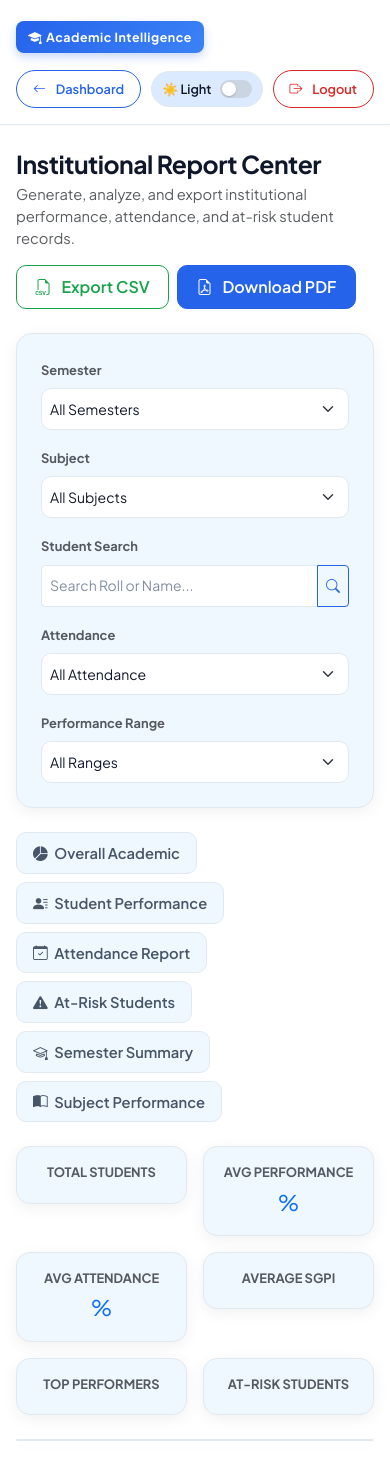
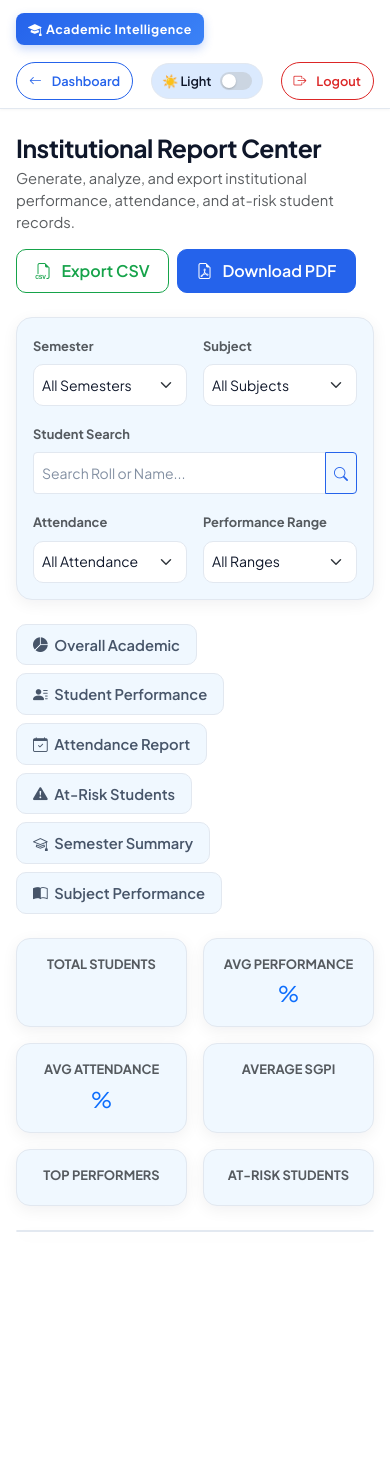
Before and after one commit to szeeshanZ123/academic-performance-examination-intelligence-system, a Flask app: template templates/admin_reports.html in a window 390 px wide. After the commit the page ends 1232 px from the top, so only its background shows below. Run offline with Flask 3, Linux system fonts and the light colour scheme; the template is opened without the code that fills it, so the values that code supplies are empty.

Commit message:
feat(responsive): make question paper intelligence and institutional report centers fully responsive

```diff
--- a/templates/admin_reports.html
+++ b/templates/admin_reports.html
@@ -92,34 +92,34 @@
   </head>
   <body>
     <!-- Navbar -->
-    <nav class="navbar navbar-expand-lg navbar-custom sticky-top py-3">
-      <div class="container-fluid px-4">
+    <nav class="navbar navbar-expand-lg navbar-custom sticky-top py-2.5">
+      <div class="container-fluid px-3 px-md-4">
         <a class="navbar-brand d-flex align-items-center gap-2" href="{{ url_for('home') }}">
           <span class="brand-badge"><i class="bi bi-mortarboard-fill me-1"></i> Academic Intelligence</span>
           <span class="text-muted fs-6 d-none d-sm-inline">| Institutional Reports</span>
         </a>
-        <div class="ms-auto d-flex align-items-center gap-3">
-          <a href="{{ url_for('home') }}" class="btn btn-outline-primary btn-sm rounded-pill px-3">
+        <div class="ms-auto d-flex flex-wrap align-items-center gap-2 gap-md-3">
+          <a href="{{ url_for('home') }}" class="btn btn-outline-primary btn-sm rounded-pill px-2.5 px-md-3">
             <i class="bi bi-arrow-left me-1"></i> Dashboard
           </a>
           <button id="themeToggleBtn" onclick="toggleTheme()" class="theme-toggle-pill" type="button" aria-label="Toggle Theme">
             <span>☀️ Light</span><span class="theme-toggle-track"><span class="theme-toggle-thumb"></span></span>
           </button>
-          <a href="{{ url_for('logout') }}" class="btn btn-outline-danger btn-sm rounded-pill px-3">
+          <a href="{{ url_for('logout') }}" class="btn btn-outline-danger btn-sm rounded-pill px-2.5 px-md-3">
             <i class="bi bi-box-arrow-right me-1"></i> Logout
           </a>
         </div>
       </div>
     </nav>
 
-    <div class="container-fluid px-4 py-4">
+    <div class="container-fluid px-3 px-md-4 py-4">
       <!-- Header / Title -->
       <div class="d-flex flex-column flex-md-row align-items-md-center justify-content-between gap-3 mb-4">
         <div>
           <h2 class="fw-bold mb-1">Institutional Report Center</h2>
           <p class="text-muted mb-0">Generate, analyze, and export institutional performance, attendance, and at-risk student records.</p>
         </div>
-        <div class="export-btn-group d-flex align-items-center gap-2">
+        <div class="export-btn-group d-flex flex-wrap align-items-center gap-2">
           <a id="btnExportCsv" href="{{ url_for('admin_reports_export_csv', **active_filters) }}" class="btn btn-outline-success" onclick="handleExportClick(this, 'CSV')">
             <i class="bi bi-filetype-csv me-1"></i> Export CSV
           </a>
@@ -136,12 +136,12 @@
       </div>
 
       <!-- Filter Controls Card -->
-      <div class="card-custom p-4 mb-4">
+      <div class="card-custom p-3 p-md-4 mb-4">
         <form method="GET" action="{{ url_for('admin_reports') }}" id="filterForm">
           <input type="hidden" name="report_type" id="reportTypeInput" value="{{ active_filters.report_type or 'overall' }}" />
 
           <div class="row g-3 align-items-end">
-            <div class="col-md-2">
+            <div class="col-6 col-md-2">
               <label class="form-label small fw-bold text-muted">Semester</label>
               <select name="semester" class="form-select form-select-sm" onchange="document.getElementById('filterForm').submit()">
                 <option value="" {% if not active_filters.semester %}selected{% endif %}>All Semesters</option>
@@ -151,7 +151,7 @@
               </select>
             </div>
 
-            <div class="col-md-3">
+            <div class="col-6 col-md-3">
               <label class="form-label small fw-bold text-muted">Subject</label>
               <select name="subject" class="form-select form-select-sm" onchange="document.getElementById('filterForm').submit()">
                 <option value="" {% if not active_filters.subject %}selected{% endif %}>All Subjects</option>
@@ -161,7 +161,7 @@
               </select>
             </div>
 
-            <div class="col-md-3">
+            <div class="col-12 col-md-3">
               <label class="form-label small fw-bold text-muted">Student Search</label>
               <div class="input-group input-group-sm">
                 <input type="text" name="student" class="form-control" placeholder="Search Roll or Name..." value="{{ active_filters.student }}" />
@@ -169,7 +169,7 @@
               </div>
             </div>
 
-            <div class="col-md-2">
+            <div class="col-6 col-md-2">
               <label class="form-label small fw-bold text-muted">Attendance</label>
               <select name="attendance_range" class="form-select form-select-sm" onchange="document.getElementById('filterForm').submit()">
                 <option value="all" {% if active_filters.attendance_range == 'all' or not active_filters.attendance_range %}selected{% endif %}>All Attendance</option>
@@ -178,7 +178,7 @@
               </select>
             </div>
 
-            <div class="col-md-2">
+            <div class="col-6 col-md-2">
               <label class="form-label small fw-bold text-muted">Performance Range</label>
               <select name="performance_range" class="form-select form-select-sm" onchange="document.getElementById('filterForm').submit()">
                 <option value="all" {% if active_filters.performance_range == 'all' or not active_filters.performance_range %}selected{% endif %}>All Ranges</option>
@@ -193,7 +193,8 @@
       </div>
 
       <!-- Report Type Navigation Tabs -->
-      <ul class="nav nav-pills nav-pills-custom gap-2 mb-4">
+      <div class="d-flex flex-wrap gap-2 mb-4">
+        <ul class="nav nav-pills nav-pills-custom flex-wrap gap-2 w-100">
           <li class="nav-item">
             <a class="nav-link {% if active_filters.report_type == 'overall' %}active{% endif %}" href="javascript:setReportType('overall')">
               <i class="bi bi-pie-chart-fill me-1"></i> Overall Academic
@@ -225,41 +226,42 @@
             </a>
           </li>
         </ul>
+      </div>
 
       <!-- Institutional Executive KPI Summary (Displayed on all reports) -->
       <div class="row g-3 mb-4">
-        <div class="col-6 col-md-2">
-          <div class="kpi-card text-center">
+        <div class="col-6 col-md-4 col-xl-2">
+          <div class="kpi-card text-center p-3 h-100">
             <div class="text-muted small fw-bold">TOTAL STUDENTS</div>
             <div class="fs-4 fw-extrabold text-primary mt-1">{{ kpis.total_students }}</div>
           </div>
         </div>
-        <div class="col-6 col-md-2">
-          <div class="kpi-card text-center">
+        <div class="col-6 col-md-4 col-xl-2">
+          <div class="kpi-card text-center p-3 h-100">
             <div class="text-muted small fw-bold">AVG PERFORMANCE</div>
             <div class="fs-4 fw-extrabold text-primary mt-1">{{ kpis.average_performance }}%</div>
           </div>
         </div>
-        <div class="col-6 col-md-2">
-          <div class="kpi-card text-center">
+        <div class="col-6 col-md-4 col-xl-2">
+          <div class="kpi-card text-center p-3 h-100">
             <div class="text-muted small fw-bold">AVG ATTENDANCE</div>
             <div class="fs-4 fw-extrabold text-primary mt-1">{{ kpis.average_attendance }}%</div>
           </div>
         </div>
-        <div class="col-6 col-md-2">
-          <div class="kpi-card text-center">
+        <div class="col-6 col-md-4 col-xl-2">
+          <div class="kpi-card text-center p-3 h-100">
             <div class="text-muted small fw-bold">AVERAGE SGPI</div>
             <div class="fs-4 fw-extrabold text-primary mt-1">{{ kpis.average_sgpi }}</div>
           </div>
         </div>
-        <div class="col-6 col-md-2">
-          <div class="kpi-card text-center">
+        <div class="col-6 col-md-4 col-xl-2">
+          <div class="kpi-card text-center p-3 h-100">
             <div class="text-muted small fw-bold">TOP PERFORMERS</div>
             <div class="fs-4 fw-extrabold text-success mt-1">{{ kpis.top_performers }}</div>
           </div>
         </div>
-        <div class="col-6 col-md-2">
-          <div class="kpi-card text-center">
+        <div class="col-6 col-md-4 col-xl-2">
+          <div class="kpi-card text-center p-3 h-100">
             <div class="text-muted small fw-bold">AT-RISK STUDENTS</div>
             <div class="fs-4 fw-extrabold text-danger mt-1">{{ kpis.at_risk_count }}</div>
           </div>
@@ -271,13 +273,13 @@
 
         <!-- 1. OVERALL ACADEMIC REPORT -->
         {% if active_filters.report_type == 'overall' %}
-          <div class="p-4">
+          <div class="p-3 p-md-4">
             <div class="border-bottom pb-3 mb-4">
               <h5 class="fw-bold mb-1">Institutional Academic Overview</h5>
               <p class="text-muted small mb-0">Dynamic executive summary of current academic standing across departments.</p>
             </div>
             <div class="row g-4">
-              <div class="col-md-6">
+              <div class="col-12 col-md-6">
                 <div class="card-custom p-3">
                   <h6 class="fw-bold mb-3"><i class="bi bi-info-circle text-primary me-2"></i>Executive Metrics Summary</h6>
                   <ul class="list-group list-group-flush bg-transparent">
@@ -300,7 +302,7 @@
                   </ul>
                 </div>
               </div>
-              <div class="col-md-6">
+              <div class="col-12 col-md-6">
                 <div class="card-custom p-3">
                   <h6 class="fw-bold mb-3"><i class="bi bi-shield-check text-primary me-2"></i>Institutional Standards Compliance</h6>
                   <p class="small text-muted mb-2">
```
Also changed, not shown: other parts of templates/admin_reports.html (+19 -19 lines), templates/question_paper.html (+32 -32 lines), templates/teacher_reports.html (+50 -48 lines). Lines whose indentation alone changed are shown as unchanged.
